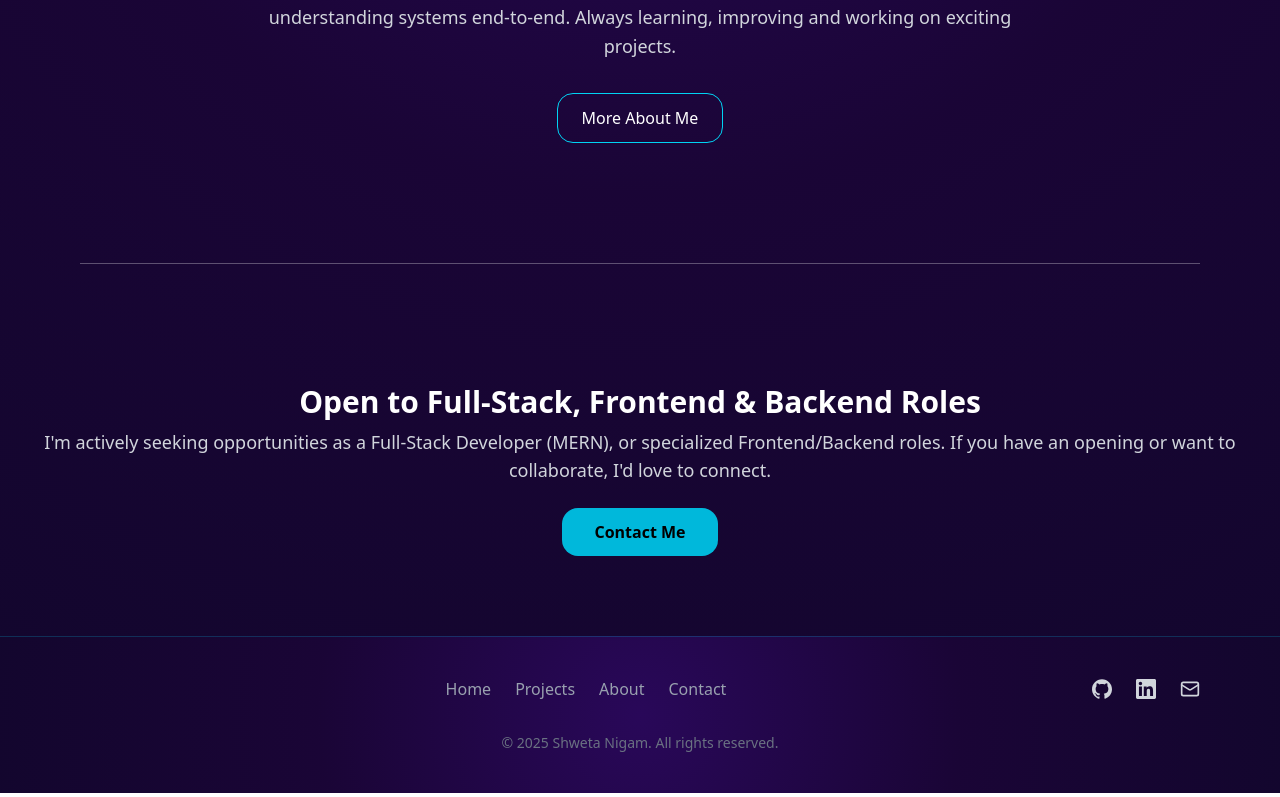
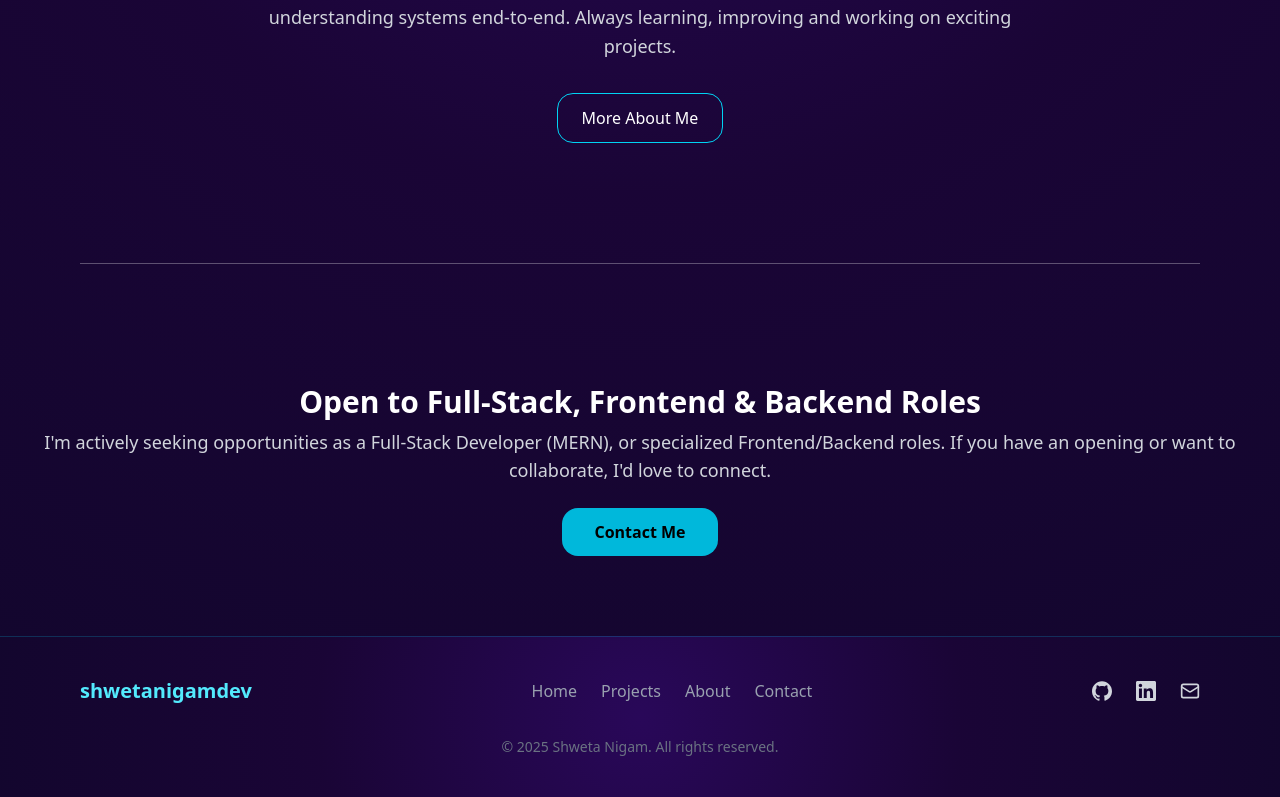
Before and after one commit to shweta-nigam/site, a React app in the folder frontend/: page / in a window 1280 px wide. Shown: the part 1487-2284 px from the top of the page. Built offline with nearby package versions, Linux system fonts and the light colour scheme; the HTML template or start-up script is replaced by a standard one.

Commit message:
fix: change logoname in footer component

```diff
--- a/frontend/src/components/Footer.tsx
+++ b/frontend/src/components/Footer.tsx
@@ -18,7 +18,7 @@ const Footer = () => {
           whileHover={{ scale: 1.05 }}
           className="text-xl font-semibold text-white"
         >
-          {/* <Link to="/"> Portfolio</Link> */}
+          <Link to="/" className="text-cyan-300 "> shwetanigamdev</Link>
         </motion.h3>
 
         {/* Navigation */}
```
